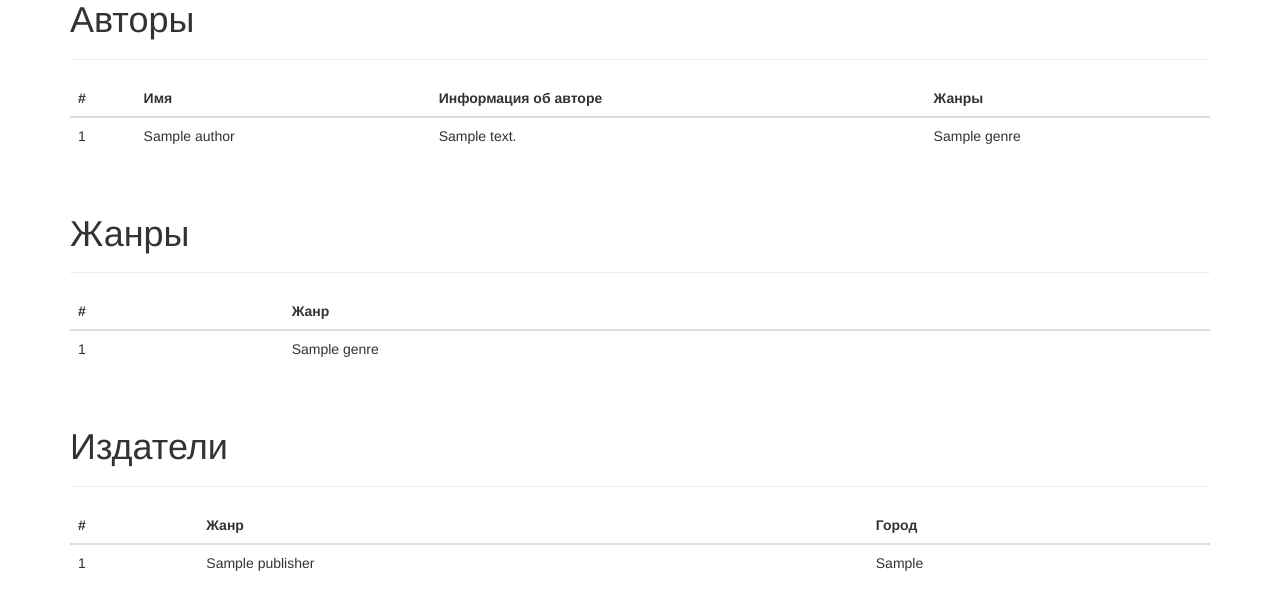
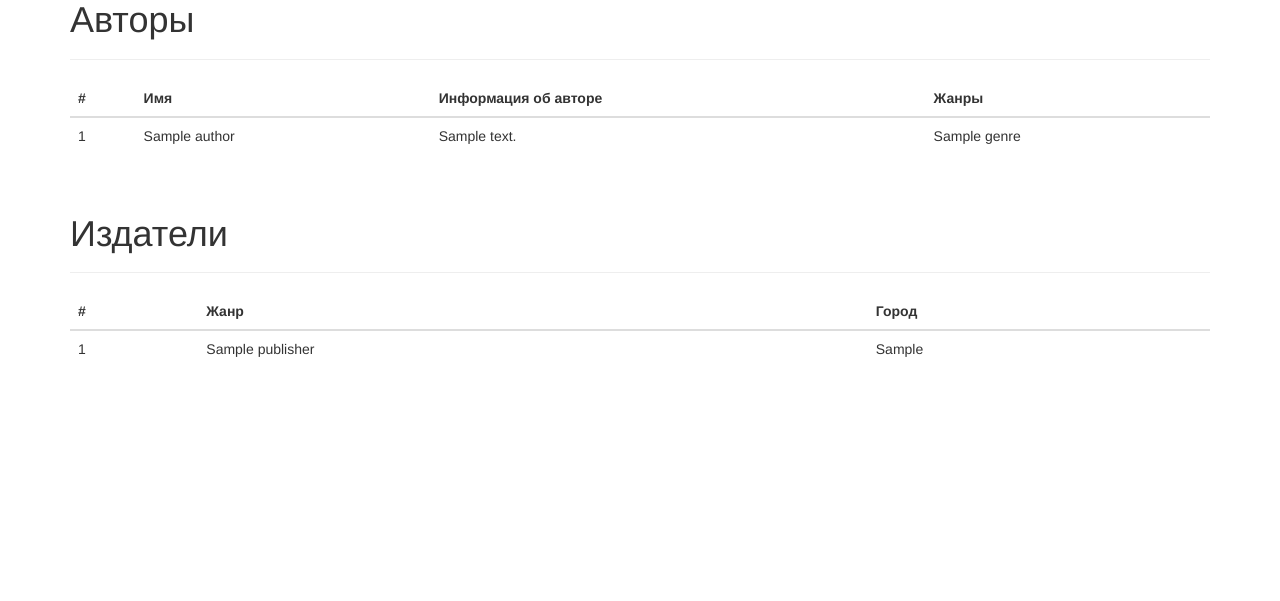
Before and after one commit to ToxicWar/bibliotheque, a Django app: page / in a window 1280 px wide. Shown: the part 306-907 px from the top of the page. After the commit the page ends 663 px from the top, so only its background shows below. Run offline with Django 3.2, Linux system fonts and the light colour scheme; tables that the repository leaves empty hold one stand-in row (values such as "Sample post"); some libraries are stand-ins or nearby versions.

Commit message:
Update index.html

```diff
--- a/library/templates/index.html
+++ b/library/templates/index.html
@@ -72,29 +72,7 @@
         </div>
       </div>
 
-      <div class="page-header">
-        <h1>Жанры</h1>
-      </div>
-      <div class="row">
-        <div class="col-md-12">
-          <table class="table">
-            <thead>
-              <tr>
-                <th>#</th>
-                <th>Жанр</th>
-              </tr>
-            </thead>
-            <tbody>
-							{% for genre in genres %}
-								<tr class="parent">
-                  <td class="child">{{ genre.id }}</td>
-									<td class="child">{{ genre.title }}</td>
-								</tr>
-							{% endfor %}
-            </tbody>
-          </table>
-        </div>
-      </div>
+
 
       <div class="page-header">
         <h1>Издатели</h1>
```
